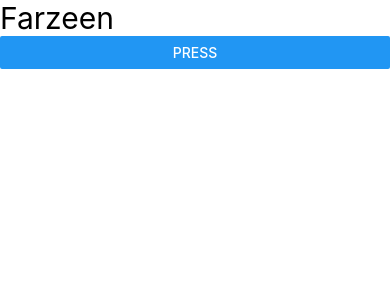
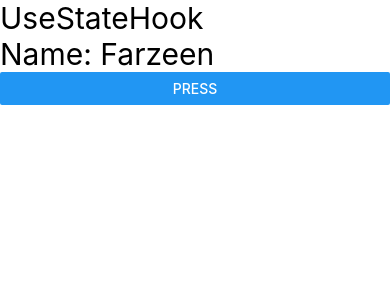
Before and after one commit to farzeen-ali/React-Native-Full-Course-2024-The-Techzeen, a React Native app: screen / in a window 390 px wide. Shown: the top 300 px of the page. Built offline with nearby package versions, Linux system fonts and the light colour scheme.

Commit message:
useState Hook

```diff
--- a/App.jsx
+++ b/App.jsx
@@ -3,7 +3,8 @@
 import React from 'react';
 // import { Button, Text, View } from 'react-native';
 import { View } from 'react-native';
-import OnPress from './src/components/OnPress';
+import UseStateHook from './src/components/UseStateHook';
+// import OnPress from './src/components/OnPress';
 // import First from './src/components/First';
 // import JSX from './src/components/JSX';
 const App = () => {
@@ -17,7 +18,8 @@
       <First />
       <First /> */}
       {/* <JSX /> */}
-      <OnPress />
+      {/* <OnPress /> */}
+      <UseStateHook />
     </View>
   );
 };
--- /dev/null
+++ b/src/components/UseStateHook.jsx
@@ -0,0 +1,21 @@
+/* eslint-disable prettier/prettier */
+/* eslint-disable react-native/no-inline-styles */
+import { View, Text, Button } from 'react-native';
+import React, { useState } from 'react';
+
+const UseStateHook = () => {
+    const [name, setName] = useState('Farzeen');
+    const updateName = () => {
+        setName('Ali');
+    };
+  return (
+    <View>
+      <Text style={ { fontSize: 30 } }>UseStateHook</Text>
+      <Text style={ { fontSize: 30 } }>Name: {name}</Text>
+      {/* <Button title="Press" onPress={() => setName('Huzaifa')} /> */}
+      <Button title="Press" onPress={updateName} />
+    </View>
+  );
+};
+
+export default UseStateHook;
```
